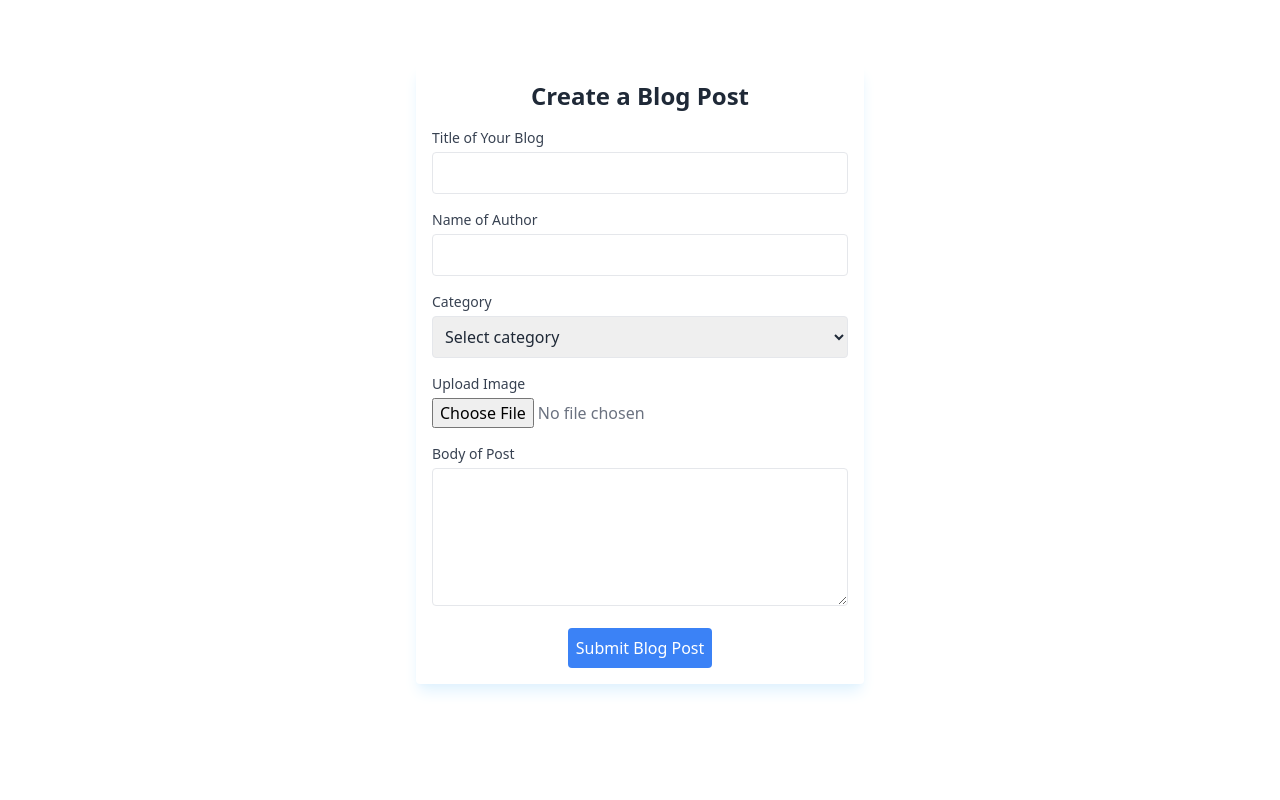
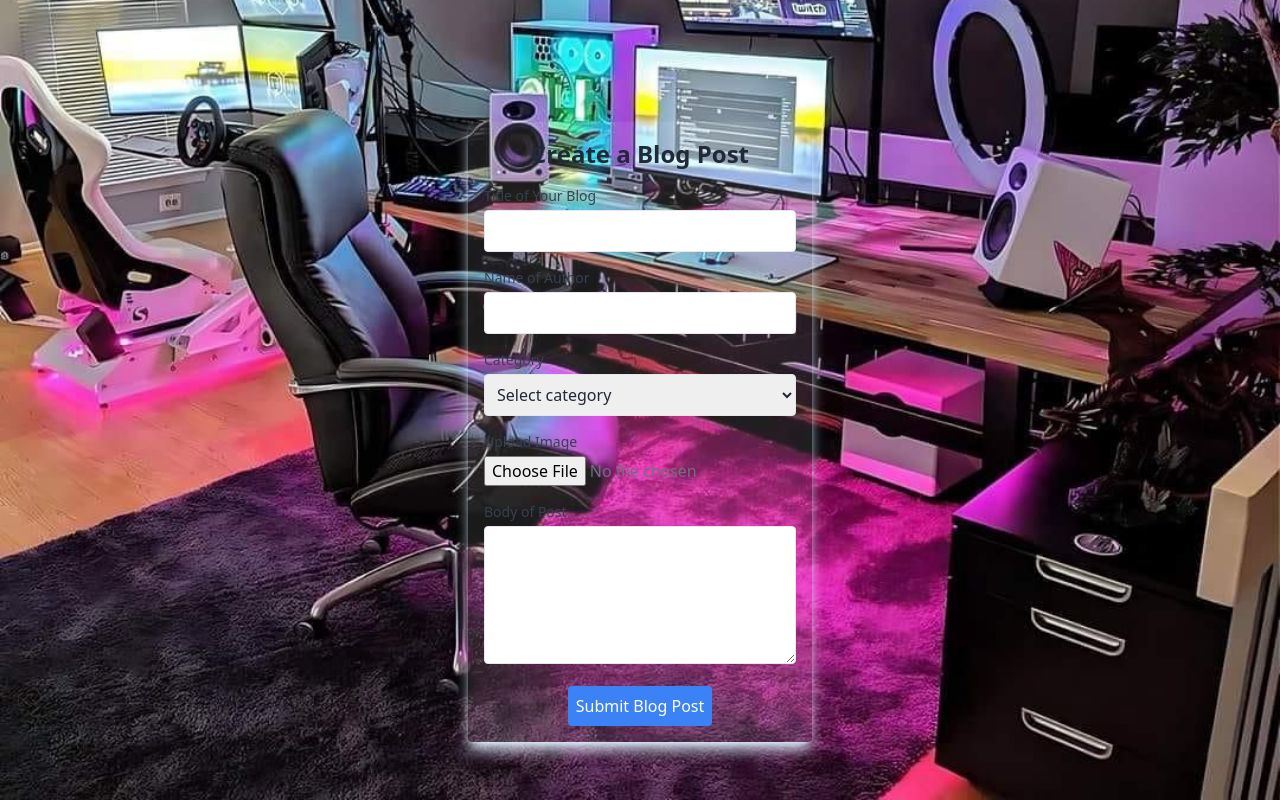
Before and after one commit to AkobiJoy/BLOG-PROJECT, a Next.js app: page /write in a window 1280 px wide. Built offline with nearby package versions, Linux system fonts and the light colour scheme.

Commit message:
commited

```diff
--- a/src/app/globals.css
+++ b/src/app/globals.css
@@ -41,12 +41,12 @@ body {
 }
 
 
-/* .car {
-	background-image:url(../../public/IMG-20240919-WA0126.jpg);
+ .car {
+	background-image:url(../../public/w1.jpg);
         background-size:cover;
         background-position:bottom;
         background-repeat: no-repeat;
-} */
+}
 
 .kenburns-top {
 	-webkit-animation: kenburns-top 5s ease-in ;
--- a/src/app/layout.js
+++ b/src/app/layout.js
@@ -13,7 +13,7 @@ const geistMono = localFont({
 });
 
 export const metadata = {
-  title: "Nonyes Fashion",
+  title: "Blog Site",
   description: "Generated by create next app",
 };
 
--- a/src/app/write/page.jsx
+++ b/src/app/write/page.jsx
@@ -199,7 +199,8 @@ export default function BlogForm() {
   };
 
   return (
-    <div className="max-w-md mx-auto p-4 bg-white rounded shadow-lg shadow-sky-100 mt-16">
+    <div className='car flex items-center justify-center py-[10rem] px-[10rem] h-[100vh]'>
+  <div className="max-w-md mx-auto p-4 bg-white rounded shadow-lg shadow-sky-100 mt-16 bg-opacity-10">
       <h2 className="text-2xl font-semibold mb-4 text-center">Create a Blog Post</h2>
       <form onSubmit={handleSubmit}>
         <div className="mb-4">
@@ -284,5 +285,7 @@ export default function BlogForm() {
         </button>
       </form>
     </div>
+    </div>
+
   );
 }
--- a/src/components/Hero.jsx
+++ b/src/components/Hero.jsx
@@ -3,6 +3,7 @@ import Image from 'next/image'
 import React, { useState } from 'react'
 import mockData from './MockData'
 import { RiAccountPinCircleLine } from "react-icons/ri";
+import Link from 'next/link';
 
 const Hero = () => {
   const [isDropdownOpen, setIsDropdownOpen] = useState(false);
@@ -57,18 +58,23 @@ const Hero = () => {
       {isDropdownOpen && (
         <div className='slide-top absolute bottom-0 right-0 bg-white shadow-sky-100 shadow-lg rounded-lg py-3 w-44'>
           <ul className='text-gray-700'>
+            <Link href={'/register'}>
             <li
               onClick={() => setIsDropdownOpen(false)}
               className='px-4 py-2 hover:bg-gray-100 cursor-pointer'
             >
               Register
             </li>
+            </Link>
+
+            <Link href={'/login'}>
             <li
               onClick={() => setIsDropdownOpen(false)}
               className='px-4 py-2 hover:bg-gray-100 cursor-pointer'
             >
               Login
             </li>
+            </Link>
             <li
               onClick={() => setIsDropdownOpen(false)}
               className='px-4 py-2 hover:bg-gray-100 cursor-pointer'
```
Also changed, not shown: public/w1.jpg (added).
